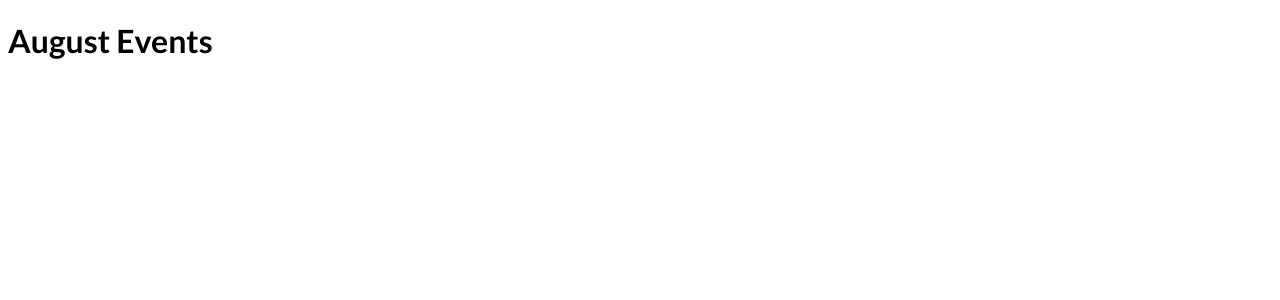
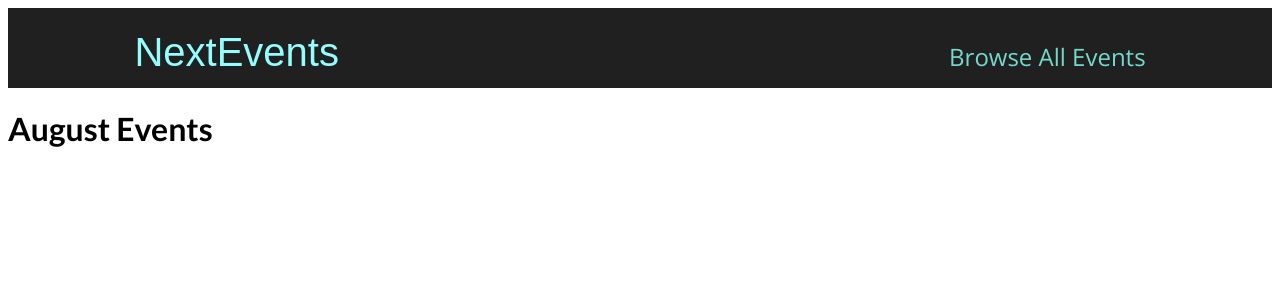
Before and after one commit to Kamil-Mac/nextjs_1st, a Next.js app: page /events in a window 1280 px wide. Shown: the top 300 px of the page. Built offline with nearby package versions, Linux system fonts and the light colour scheme.

Commit message:
Add header

```diff
--- /dev/null
+++ b/components/layout/layout.js
@@ -0,0 +1,14 @@
+import MainHeader from './main-header';
+
+const Layout = (props) => {
+    return (
+        <>
+        <MainHeader />
+        <main>
+            {props.children}
+        </main>
+        </>
+    );
+};
+
+export default Layout;
--- /dev/null
+++ b/components/layout/main-header.js
@@ -0,0 +1,21 @@
+import Link from "next/link";
+import styles from "./main-header.module.css";
+
+const MainHeader = (props) => {
+  return (
+    <header className={styles.header}>
+      <div className={styles.logo}>
+        <Link href="/">NextEvents</Link>
+      </div>
+      <nav className={styles.navigation}>
+        <ul>
+          <li>
+            <Link href="/events">Browse All Events</Link>
+          </li>
+        </ul>
+      </nav>
+    </header>
+  );
+};
+
+export default MainHeader;
--- /dev/null
+++ b/components/layout/main-header.module.css
@@ -0,0 +1,47 @@
+
+.header {
+    width: 100%;
+    display: flex;
+    justify-content: space-between;
+    align-items: baseline;
+    padding: 1rem 10%;
+    height: 5rem;
+    background-color: #202020;
+  }
+
+  .logo {
+    font-size: 1.5rem;
+    color: white;
+    font-family: 'Fira', sans-serif;
+    height: 100%;
+    display: flex;
+    justify-content: center;
+    align-items: center;
+    color: #94fdfd;
+  }
+
+  .logo a {
+    text-decoration: none;
+    color: #94fdfd;
+  }
+
+  .navigation a {
+    text-decoration: none;
+    color: #74dacc;
+    font-size: 1rem;
+
+  }
+
+  .navigation li {
+    list-style-type: none;
+  }
+
+  @media (min-width: 768px) {
+    .logo {
+      font-size: 2.5rem;
+    }
+
+    .navigation a {
+      font-size: 1.5rem;
+    }
+  }
--- a/pages/_app.js
+++ b/pages/_app.js
@@ -1,7 +1,12 @@
-import '../styles/globals.css'
+import "../styles/globals.css";
+import Layout from "../components/layout/layout";
 
 function MyApp({ Component, pageProps }) {
-  return <Component {...pageProps} />
+  return (
+    <Layout>
+      <Component {...pageProps} />
+    </Layout>
+  );
 }
 
-export default MyApp
+export default MyApp;
```
Also changed, not shown: pages/events/index.js (+7 -1 lines).
